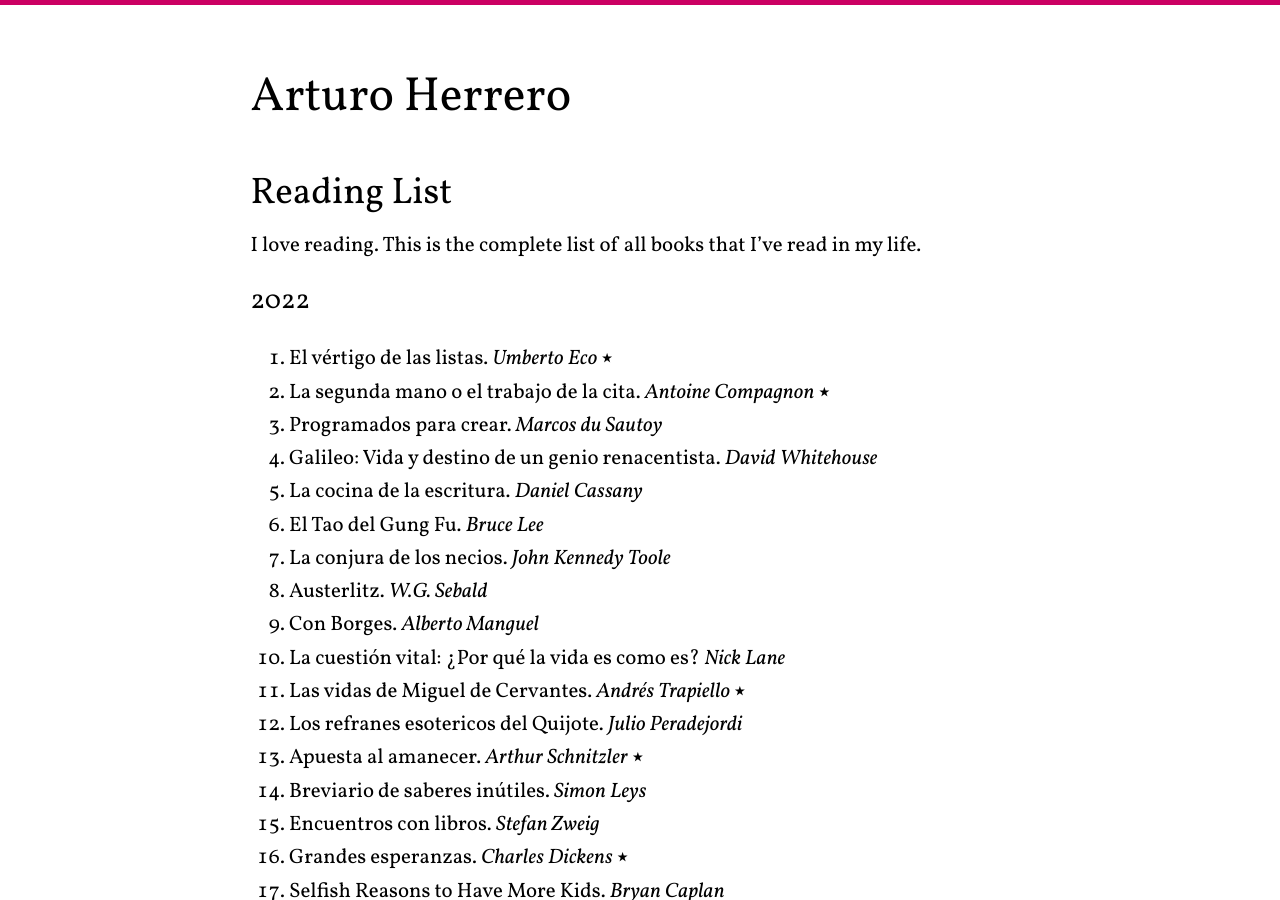
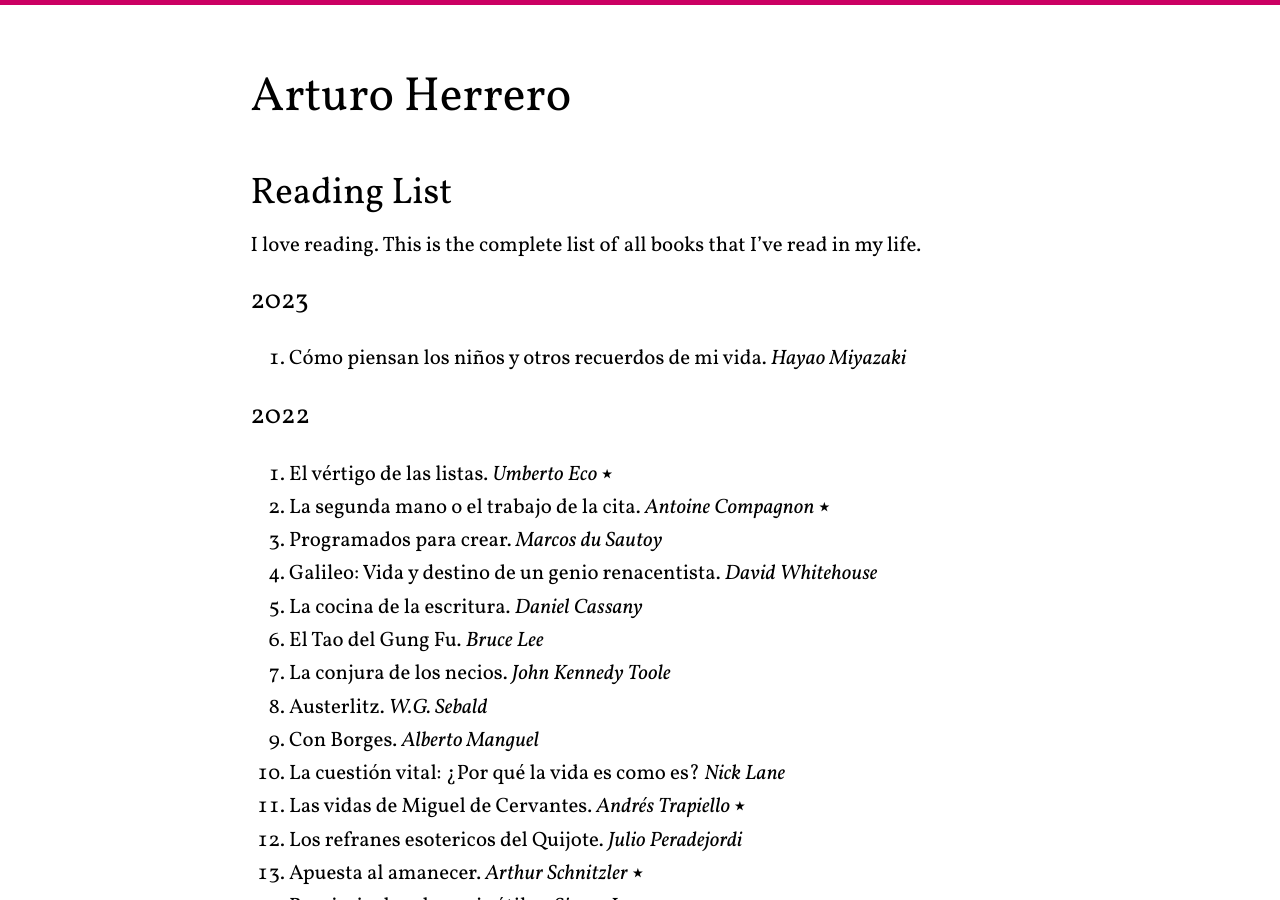
Before and after one commit to arturoherrero/arturoherrero.com, a Jekyll site: the page built from pages/books.md, in a window 1280 px wide and 900 px high. Built offline with Jekyll 4.4.1, drawn with Linux system fonts in a browser that asks for light colours.

Commit message:
Update book list, 2023

```diff
--- a/pages/books.md
+++ b/pages/books.md
@@ -8,6 +8,10 @@
 ## {{ page.title }}
 
 I love reading. This is the complete list of all books that I've read in my life.
+
+### 2023
+1. Cómo piensan los niños y otros recuerdos de mi vida. *Hayao Miyazaki*
+
 
 ### 2022
 1. El vértigo de las listas. *Umberto Eco* ⭑
```
